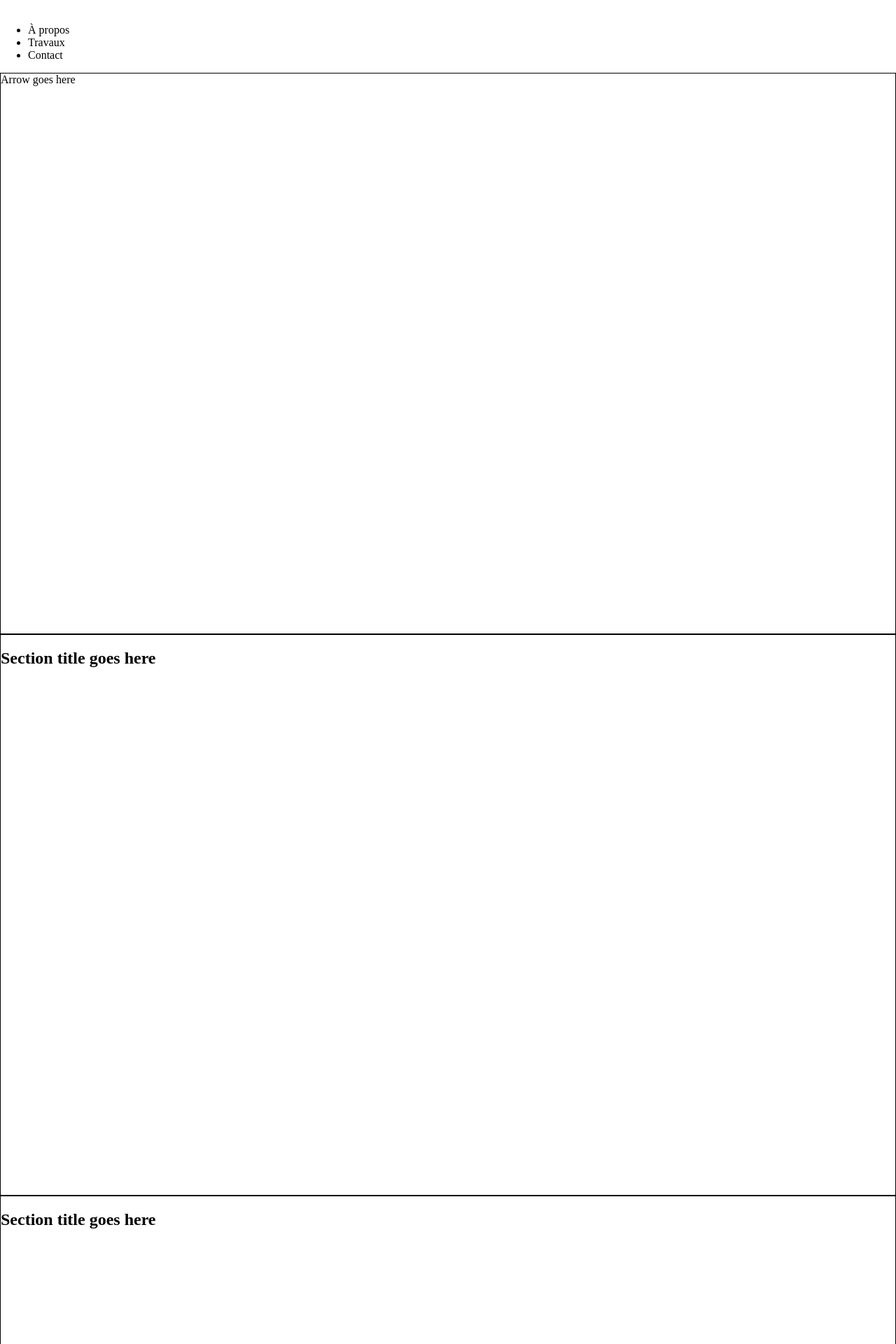
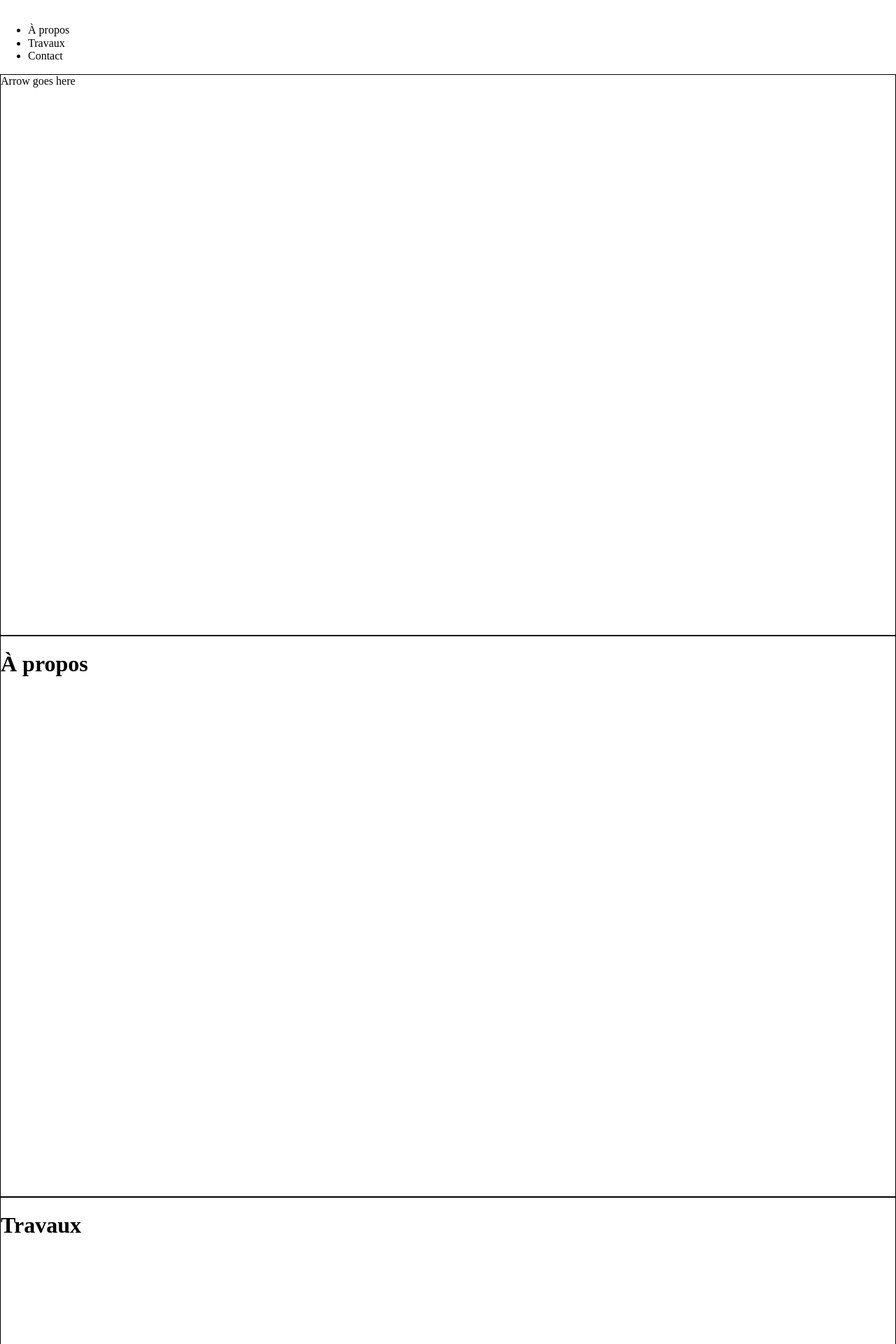
Before and after one commit to mikael-ruffieux/redox, a PHP site: page / in a window 1280 px wide. Shown: the top 1920 px of the page at 70% size. Run offline with PHP 8.4, Linux system fonts and the light colour scheme; some libraries are stand-ins or nearby versions.

Commit message:
Added normalize.css and application.css

```diff
--- /dev/null
+++ b/assets/stylesheets/application.css
@@ -0,0 +1 @@
+@import 'global.css'
--- a/assets/stylesheets/global.css
+++ b/assets/stylesheets/global.css
@@ -3,7 +3,7 @@ body {
 	margin: 0px;
 }
 
-section {
+.full-height {
 	height: 100vh;
 	border: 1px solid black;
 }
--- a/index.html
+++ b/index.html
@@ -4,13 +4,14 @@
   <title></title>
   <script src="https://code.jquery.com/jquery-3.2.1.min.js"
   integrity="sha256-hwg4gsxgFZhOsEEamdOYGBf13FyQuiTwlAQgxVSNgt4="
-  crossorigin="anonymous">
-  </script>
-  <link rel="stylesheet" type="text/css" href="./assets/stylesheets/global.css">
+  crossorigin="anonymous"></script>
+  <link rel="stylesheet" type="text/css" href="https://necolas.github.io/normalize.css/6.0.0/normalize.css">
+  <link rel="stylesheet" type="text/css" href="./assets/stylesheets/application.css">
   <meta charset="utf-8">
 </head>
 <body>
-  <nav>
+
+  <nav id="navbar">
     <img src="">
     <ul>
       <li>À propos</li>
@@ -18,24 +19,33 @@
       <li>Contact</li>
     </ul>
   </nav>
-  <section>
+
+  <section id="home" class="full-height">
     <div>Arrow goes here</div>
   </section>
-  <section>
+
+  <section id="about" class="full-height">
     <div class="section-anchor"></div>
-    <h1>Section title goes here</h1>
+    <h1>À propos</h1>
   </section>
-  <section>
+
+  <section id="projects-intro" class="full-height">
     <div class="section-anchor"></div>
-    <h1>Section title goes here</h1>
+    <h1>Travaux</h1>
   </section>
-  <section>
+
+  <section id="projects">
+    <section id="perso-projects">
+      <h1>Travaux personnels</h1>
+    </section>
+    <section id="collab-projects">
+      <h1>Travaux collaboratifs</h1>
+    </section>
+  </section>
+
+  <footer id="footer" class="full-height">
     <div class="section-anchor"></div>
-    <h1>Section title goes here</h1>
-  </section>
-  <section>
-    <div class="section-anchor"></div>
-    <h1>Section title goes here</h1>
-  </section>
+    <h1>Contact</h1>
+  </footer>
 </body>
 </html>
```
